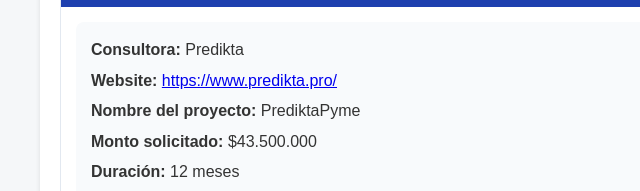
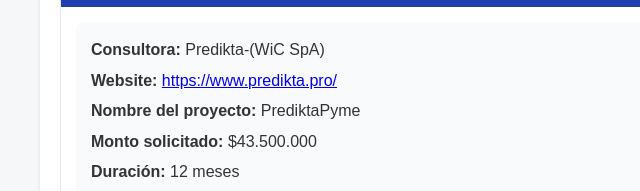
Before and after one commit to wicliberman/prediktapyme, a plain HTML site: page index.html in a window 1280 px wide. Shown: the part 357-548 px from the top of the page, 0-640 px from the left. Drawn offline with Linux system fonts and the light colour scheme.

Commit message:
Update index.html

```diff
--- a/index.html
+++ b/index.html
@@ -170,7 +170,7 @@
                     </div>
                     <div class="slide-content">
                         <div class="project-info">
-                            <div class="info-row"><span>Consultora:</span> Predikta</div>
+                            <div class="info-row"><span>Consultora:</span> Predikta-(WiC SpA)</div>
                             <div class="info-row"><span>Website:</span> <a href="https://www.predikta.pro/" target="_blank">https://www.predikta.pro/</a></div>
                             <div class="info-row"><span>Nombre del proyecto:</span> PrediktaPyme</div>
                             <div class="info-row"><span>Monto solicitado:</span> $43.500.000</div>
```
